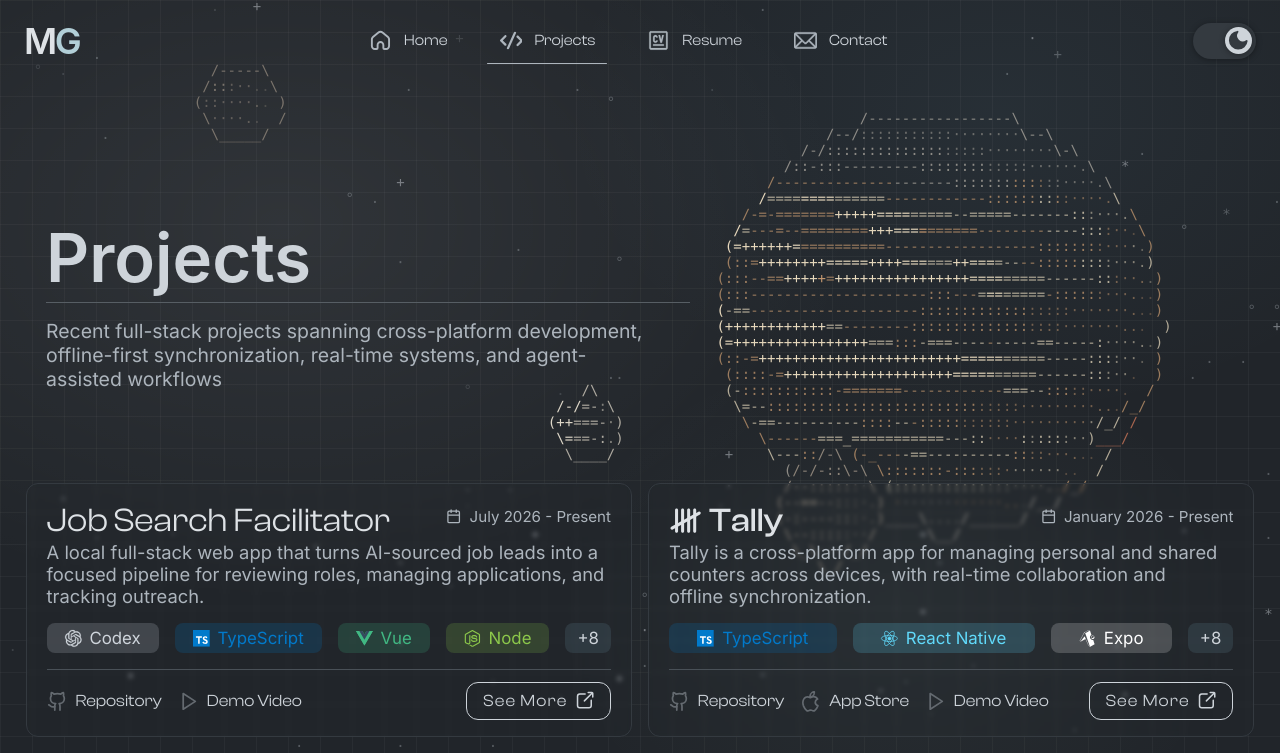
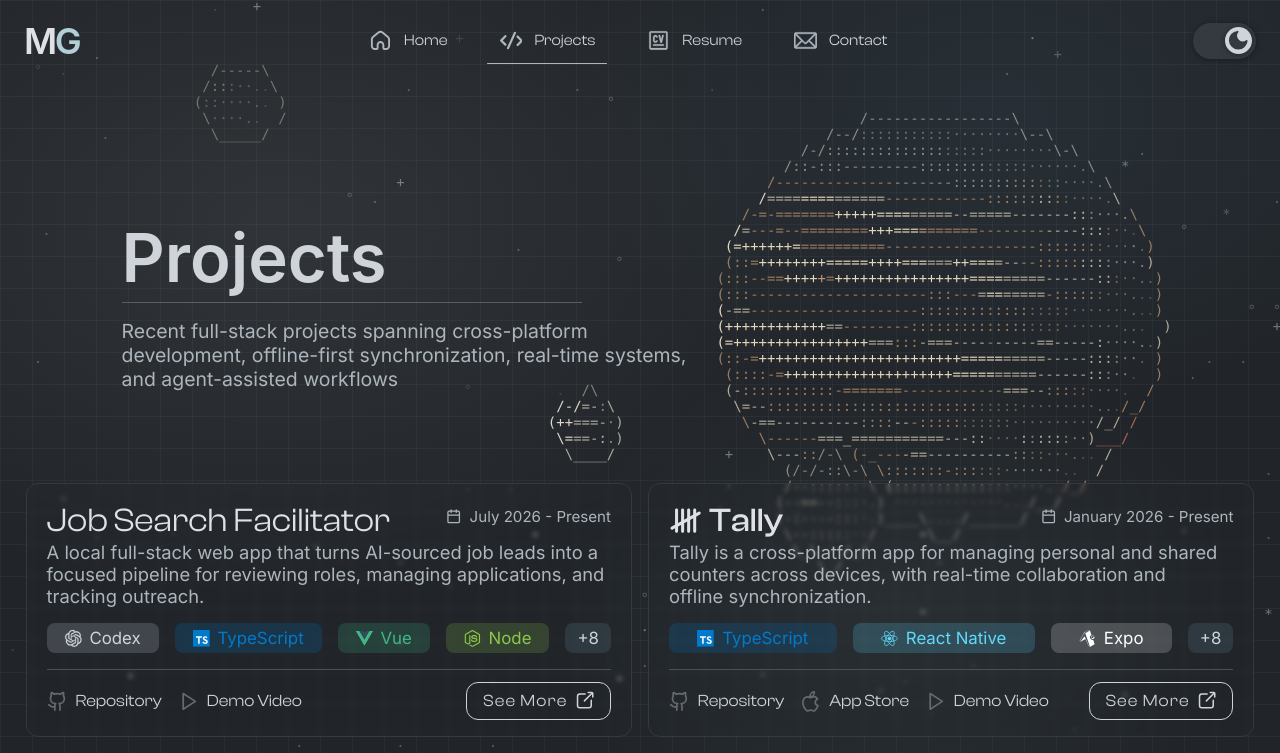
Before and after one commit to michaelgreenl/e-portfolio, a Vue app: page /projects in a window 1280 px wide. Shown: the top 753 px of the page. Built offline with nearby package versions, Linux system fonts and the light colour scheme; a web font is replaced by a local one.

Commit message:
style: projects header adjustment 4 laptop+

```diff
--- a/src/views/ProjectsView.vue
+++ b/src/views/ProjectsView.vue
@@ -268,6 +268,8 @@ async function openProject(project, autoplay = false) {
 
     @include bp-xl-desktop {
         max-width: 116em;
+        padding-left: 0;
+        width: 81%;
     }
 
     h1 {
@@ -278,6 +280,7 @@ async function openProject(project, autoplay = false) {
 
     p {
         max-width: 48ch;
+        min-width: 48ch;
         font-size: 1.6em;
         color: $color-text-secondary;
         text-align: center;
```
